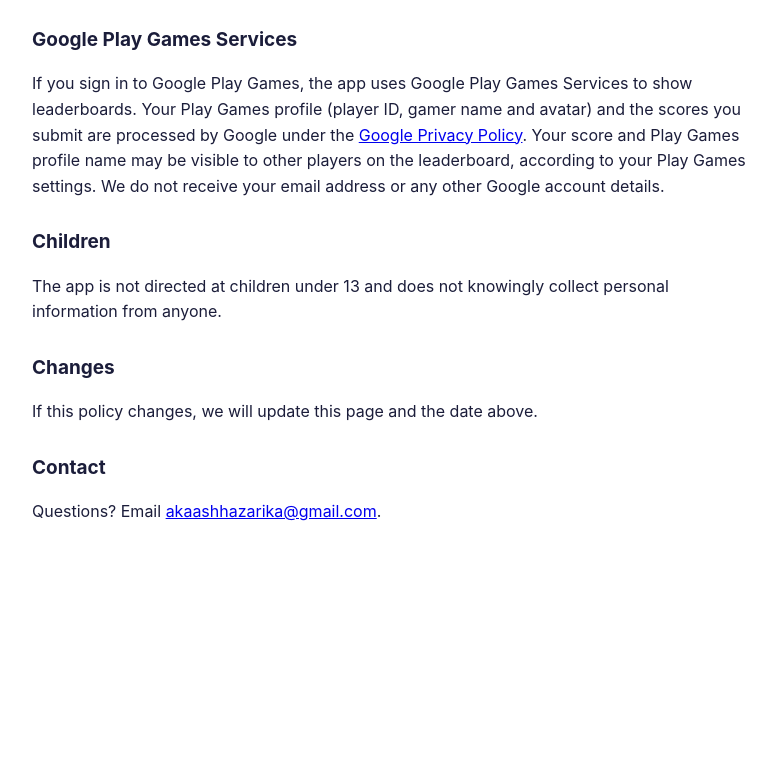
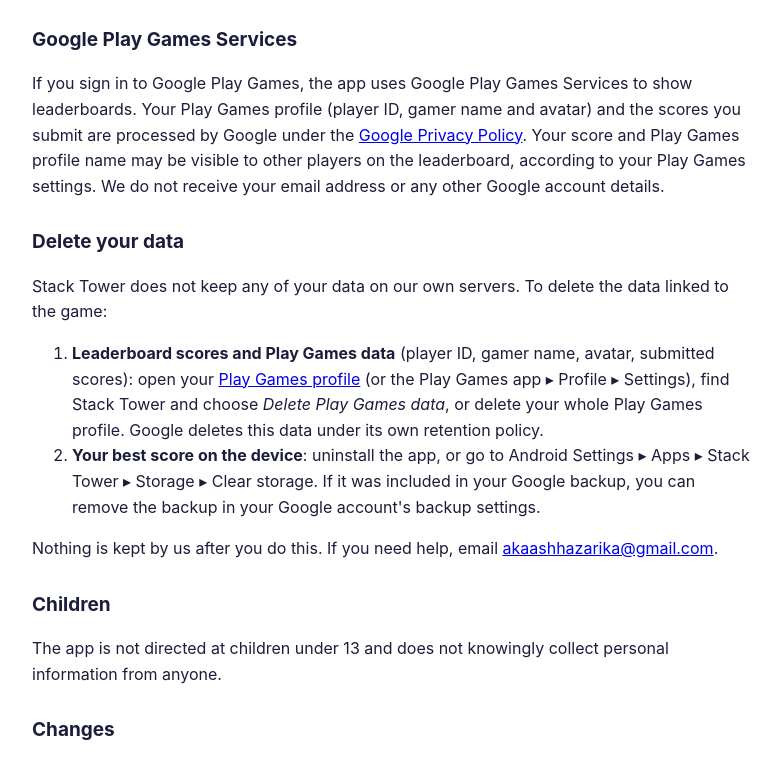
Before and after one commit to akaashhazarika/stacktower-privacy, a plain HTML site: page index.html in a window 1280 px wide. Shown: the part 476-1235 px from the top of the page, without its empty margins (248-1028 px from the left). Before the commit the page ends 1041 px from the top, so only its background shows below. Drawn offline with Linux system fonts and the light colour scheme.

Commit message:
Add data deletion instructions
Co-Authored-By: Claude Opus 5.5 <noreply@anthropic.com>

```diff
--- a/index.html
+++ b/index.html
@@ -23,6 +23,14 @@
 <h2>Google Play Games Services</h2>
 <p>If you sign in to Google Play Games, the app uses Google Play Games Services to show leaderboards. Your Play Games profile (player ID, gamer name and avatar) and the scores you submit are processed by Google under the <a href="https://policies.google.com/privacy">Google Privacy Policy</a>. Your score and Play Games profile name may be visible to other players on the leaderboard, according to your Play Games settings. We do not receive your email address or any other Google account details.</p>
 
+<h2 id="delete-data">Delete your data</h2>
+<p>Stack Tower does not keep any of your data on our own servers. To delete the data linked to the game:</p>
+<ol>
+  <li><strong>Leaderboard scores and Play Games data</strong> (player ID, gamer name, avatar, submitted scores): open your <a href="https://play.google.com/games/profile">Play Games profile</a> (or the Play Games app ▸ Profile ▸ Settings), find Stack Tower and choose <em>Delete Play Games data</em>, or delete your whole Play Games profile. Google deletes this data under its own retention policy.</li>
+  <li><strong>Your best score on the device</strong>: uninstall the app, or go to Android Settings ▸ Apps ▸ Stack Tower ▸ Storage ▸ Clear storage. If it was included in your Google backup, you can remove the backup in your Google account's backup settings.</li>
+</ol>
+<p>Nothing is kept by us after you do this. If you need help, email <a href="mailto:akaashhazarika@gmail.com">akaashhazarika@gmail.com</a>.</p>
+
 <h2>Children</h2>
 <p>The app is not directed at children under 13 and does not knowingly collect personal information from anyone.</p>
 
```
